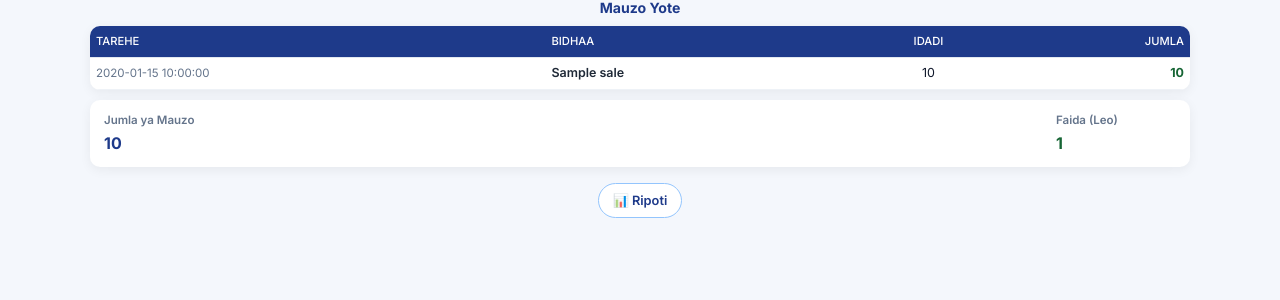
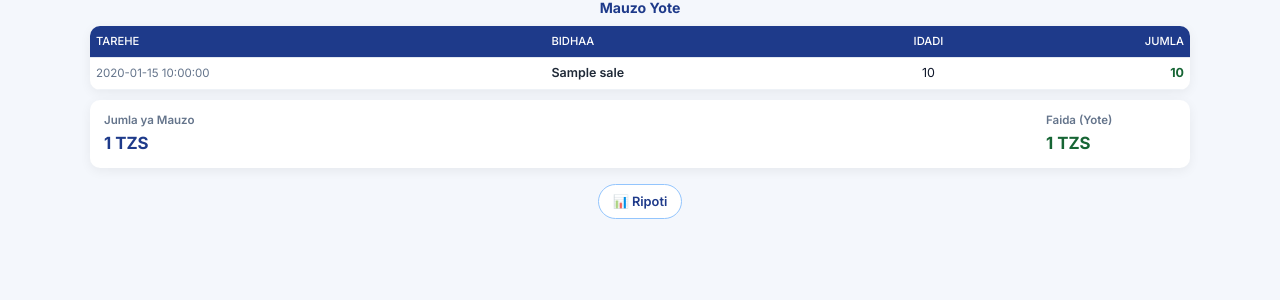
Before and after one commit to salimuhasani/nekeza, a Flask app: template templates/sales.html in a window 1280 px wide. Shown: the part 139-439 px from the top of the page. Run offline with Flask 3, Linux system fonts and the light colour scheme; the visitor is signed in with stand-in values (Sample User, id 1); data comes from the database, SQL or seed files in the repository; tables that the repository leaves empty hold one stand-in row (values such as "Sample post"); the template is opened without the code that fills it: most values are stand-ins (such as "Sample title", 1, 10 or a date in 2020); data that the repository does not hold is empty; some libraries are stand-ins or nearby versions.

Commit message:
Update sales.html

```diff
--- a/templates/sales.html
+++ b/templates/sales.html
@@ -163,12 +163,12 @@
         justify-content: space-between;
         align-items: center;
         flex-wrap: wrap;
-        gap: 10px;
+        gap: 12px;
     }
     .summary-item {
         display: flex;
         flex-direction: column;
-        min-width: 120px;
+        min-width: 130px;
     }
     .summary-item .label {
         font-size: 0.72rem;
@@ -177,7 +177,7 @@
         margin-bottom: 2px;
     }
     .summary-item .value {
-        font-size: 1rem;
+        font-size: 1.05rem;
         font-weight: 700;
     }
     .summary-item .value.sales {
@@ -254,21 +254,16 @@
 {% if not sales %}
 <div class="empty"><p>Hakuna mauzo.</p></div>
 {% else %}
-{# ===== JUMLA + FAIDA (chini ya table) ===== #}
-{% set total_mauzo = sales | sum(attribute='total') %}
+{# ===== JUMLA + FAIDA chini ya table ===== #}
 <div class="summary-bar">
     <div class="summary-item">
         <span class="label">Jumla ya Mauzo</span>
-        <span class="value sales">{{ total_mauzo | format_money }}</span>
+        <span class="value sales">{{ total_mauzo | format_money }} TZS</span>
     </div>
     <div class="summary-item">
-        <span class="label">Faida (Leo)</span>
-        <span class="value {% if total_profit is defined and total_profit %}profit{% else %}zero{% endif %}">
-            {% if total_profit is defined %}
-                {{ total_profit | format_money }}
-            {% else %}
-                0 TZS
-            {% endif %}
+        <span class="label">Faida {% if session['role'] == 'employee' %}(Leo){% else %}(Yote){% endif %}</span>
+        <span class="value {% if total_profit %}profit{% else %}zero{% endif %}">
+            {{ total_profit | format_money }} TZS
         </span>
     </div>
 </div>
```
